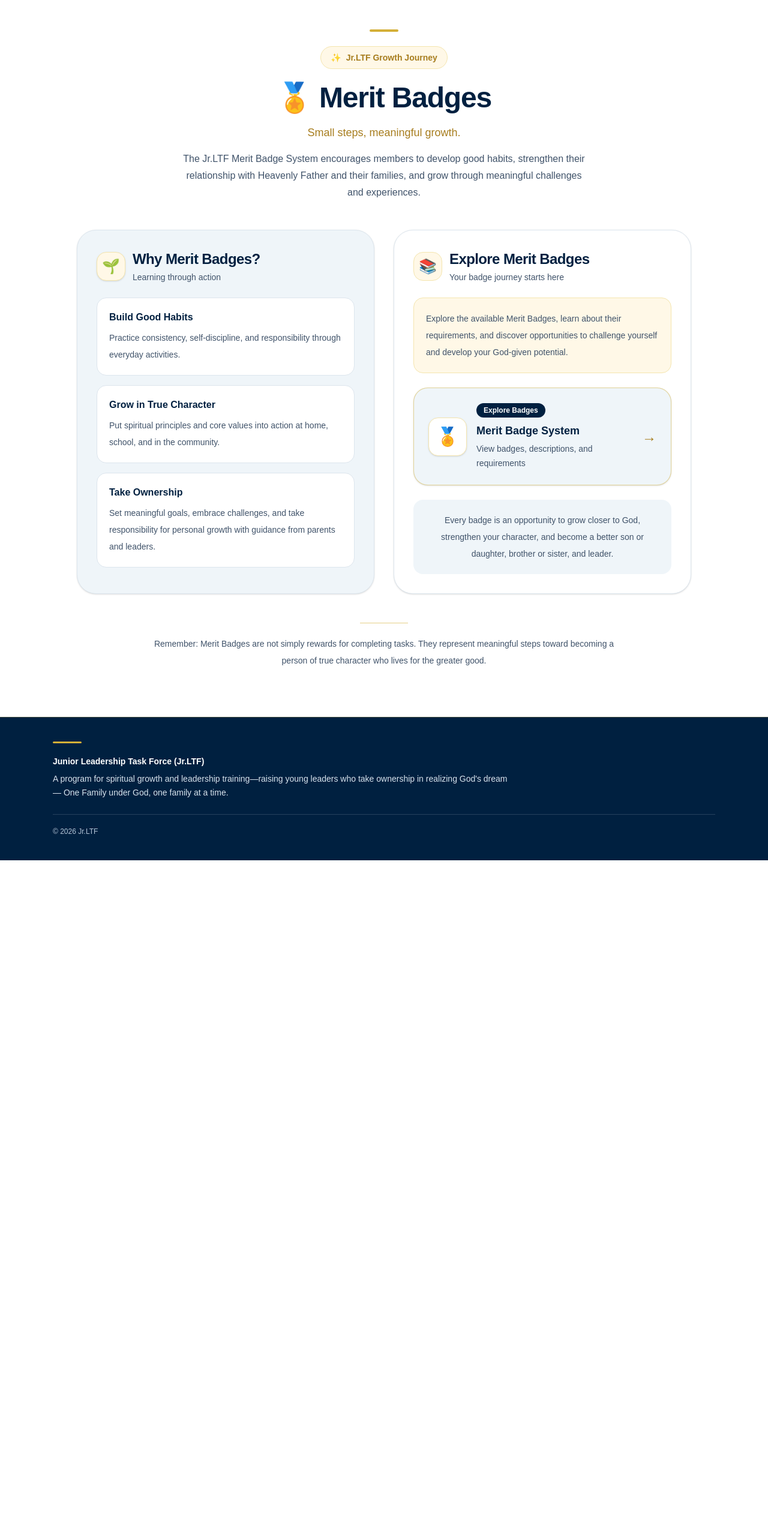
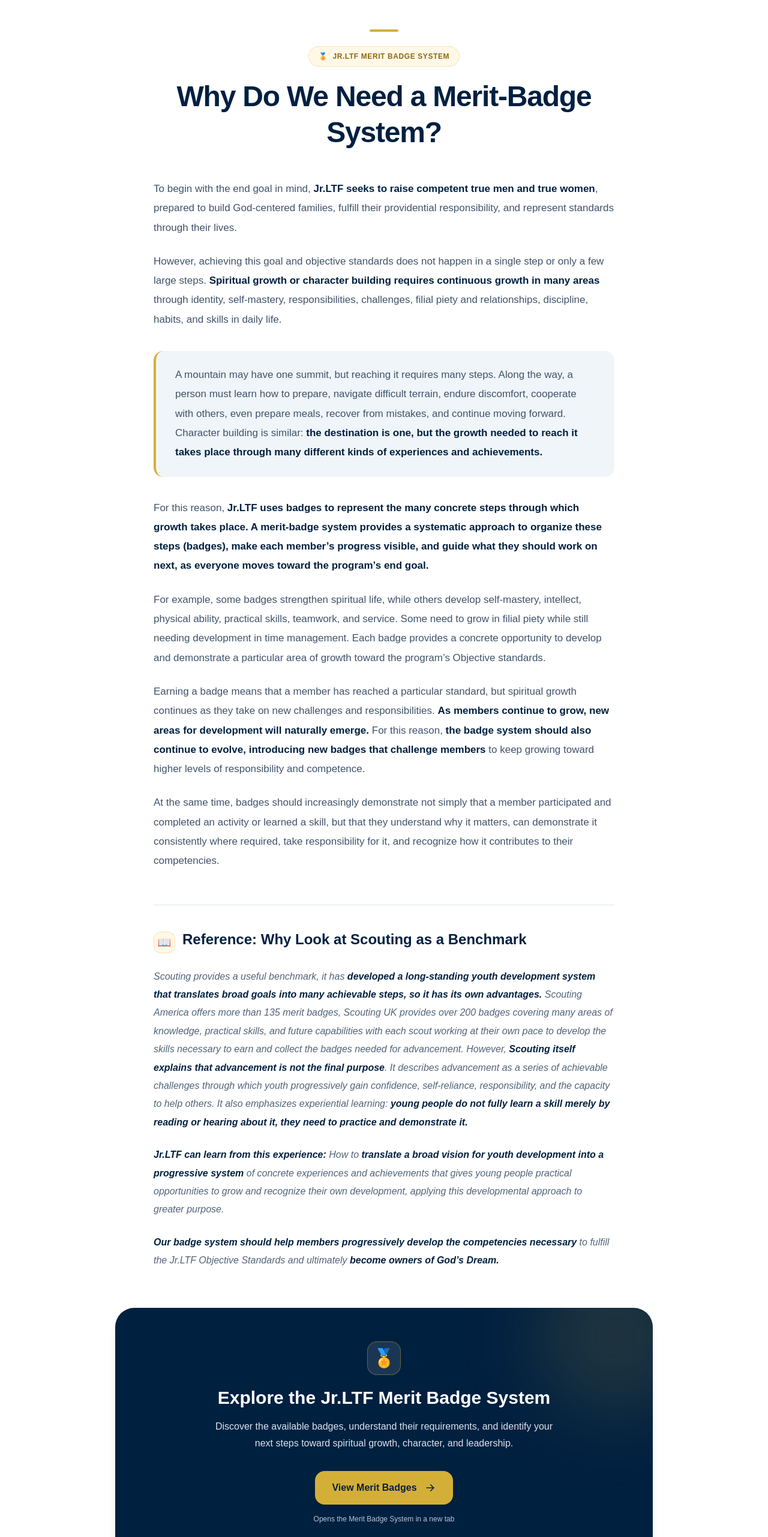
Before and after one commit to nyamkadorj/jrltf-site, a Next.js app: page /badges in a window 1280 px wide. Shown: the part 100-2662 px from the top of the page at 60% size. Before the commit the page ends 1534 px from the top, so only its background shows below. Built offline with nearby package versions, Linux system fonts and the light colour scheme.

Commit message:
Redesign Merit Badge System page with article and call to action

```diff
--- a/src/app/badges/page.tsx
+++ b/src/app/badges/page.tsx
@@ -5,186 +5,243 @@
 export default function BadgesPage() {
   return (
     <main className="min-h-screen bg-white text-[#001530]">
-      <section className="px-6 pb-20 pt-16 sm:px-8 sm:pt-20">
-        <div className="mx-auto max-w-5xl">
+      <div className="mx-auto max-w-5xl px-6 pb-24 pt-16 sm:px-8 sm:pt-20">
 
-          {/* Hero */}
-          <div className="mx-auto max-w-3xl text-center">
+        {/* ARTICLE HEADER */}
+        <header className="mx-auto mb-12 max-w-3xl text-center">
+          <div className="mx-auto mb-6 h-1 w-12 rounded-full bg-[#D4AF37]" />
 
-            <div className="mx-auto mb-6 h-1 w-12 rounded-full bg-[#D4AF37]" />
+          <div className="mb-5 inline-flex items-center gap-2 rounded-full border border-[#F4E5AE] bg-[#FFF8E7] px-4 py-2 text-xs font-semibold uppercase tracking-wider text-[#8B6914]">
+            <span>🏅</span>
+            Jr.LTF Merit Badge System
+          </div>
 
-            <div className="inline-flex items-center gap-2 rounded-full border border-[#F4E5AE] bg-[#FFF8E7] px-4 py-2 text-sm font-semibold text-[#A77D1E]">
-              <span>✨</span>
-              Jr.LTF Growth Journey
+          <h1 className="text-3xl font-bold leading-tight tracking-tight text-[#002040] sm:text-4xl md:text-5xl">
+            Why Do We Need a Merit-Badge System?
+          </h1>
+        </header>
+
+        {/* MAIN ARTICLE */}
+        <article className="mx-auto max-w-3xl">
+
+          <div className="space-y-6 text-[16px] leading-[1.9] text-[#40536A] sm:text-[17px]">
+
+            <p>
+              To begin with the end goal in mind,{" "}
+              <strong className="font-semibold text-[#002040]">
+                Jr.LTF seeks to raise competent true men and true women
+              </strong>
+              , prepared to build God-centered families, fulfill their
+              providential responsibility, and represent standards through
+              their lives.
+            </p>
+
+            <p>
+              However, achieving this goal and objective standards does not
+              happen in a single step or only a few large steps.{" "}
+              <strong className="font-semibold text-[#002040]">
+                Spiritual growth or character building requires continuous
+                growth in many areas
+              </strong>{" "}
+              through identity, self-mastery, responsibilities, challenges,
+              filial piety and relationships, discipline, habits, and skills
+              in daily life.
+            </p>
+
+            {/* MOUNTAIN ANALOGY */}
+            <div className="my-9 rounded-2xl border-l-4 border-[#D4AF37] bg-[#EFF5F9] px-6 py-6 sm:px-8">
+              <p className="leading-[1.9] text-[#40536A]">
+                A mountain may have one summit, but reaching it requires
+                many steps. Along the way, a person must learn how to
+                prepare, navigate difficult terrain, endure discomfort,
+                cooperate with others, even prepare meals, recover from
+                mistakes, and continue moving forward. Character building
+                is similar:{" "}
+                <strong className="font-semibold text-[#002040]">
+                  the destination is one, but the growth needed to reach
+                  it takes place through many different kinds of
+                  experiences and achievements.
+                </strong>
+              </p>
             </div>
 
-            <h1 className="mt-6 text-4xl font-bold tracking-tight text-[#002040] sm:text-5xl">
-              🏅 Merit Badges
-            </h1>
-
-            <p className="mx-auto mt-5 max-w-2xl text-base font-medium leading-7 text-[#A77D1E] sm:text-lg">
-              Small steps, meaningful growth.
+            <p>
+              For this reason,{" "}
+              <strong className="font-semibold text-[#002040]">
+                Jr.LTF uses badges to represent the many concrete steps
+                through which growth takes place. A merit-badge system
+                provides a systematic approach to organize these steps
+                (badges), make each member’s progress visible, and guide
+                what they should work on next, as everyone moves toward
+                the program’s end goal.
+              </strong>
             </p>
 
-            <p className="mx-auto mt-4 max-w-2xl leading-7 text-[#40536A]">
-              The Jr.LTF Merit Badge System encourages members to
-              develop good habits, strengthen their relationship
-              with Heavenly Father and their families, and grow
-              through meaningful challenges and experiences.
+            <p>
+              For example, some badges strengthen spiritual life, while
+              others develop self-mastery, intellect, physical ability,
+              practical skills, teamwork, and service. Some need to grow
+              in filial piety while still needing development in time
+              management. Each badge provides a concrete opportunity to
+              develop and demonstrate a particular area of growth toward
+              the program’s Objective standards.
+            </p>
+
+            <p>
+              Earning a badge means that a member has reached a particular
+              standard, but spiritual growth continues as they take on
+              new challenges and responsibilities.{" "}
+              <strong className="font-semibold text-[#002040]">
+                As members continue to grow, new areas for development
+                will naturally emerge.
+              </strong>{" "}
+              For this reason,{" "}
+              <strong className="font-semibold text-[#002040]">
+                the badge system should also continue to evolve,
+                introducing new badges that challenge members
+              </strong>{" "}
+              to keep growing toward higher levels of responsibility
+              and competence.
+            </p>
+
+            <p>
+              At the same time, badges should increasingly demonstrate
+              not simply that a member participated and completed an
+              activity or learned a skill, but that they understand why
+              it matters, can demonstrate it consistently where required,
+              take responsibility for it, and recognize how it
+              contributes to their competencies.
             </p>
           </div>
 
-          {/* Main Content */}
-          <div className="mt-12 grid gap-8 md:grid-cols-2">
-
-            {/* Why Merit Badges */}
-            <section className="rounded-[2rem] border border-[#DCE5ED] bg-[#EFF5F9] p-7 shadow-sm sm:p-8">
-
-              <div className="mb-6 flex items-center gap-3">
-                <div className="flex h-12 w-12 items-center justify-center rounded-2xl border border-[#F4E5AE] bg-[#FFF8E7] text-2xl shadow-sm">
-                  🌱
-                </div>
-
-                <div>
-                  <h2 className="text-2xl font-bold tracking-tight text-[#002040]">
-                    Why Merit Badges?
-                  </h2>
-
-                  <p className="mt-1 text-sm text-[#40536A]">
-                    Learning through action
-                  </p>
-                </div>
+          {/* REFERENCE SECTION */}
+          <section className="mt-14 border-t border-[#DCE5ED] pt-10">
+            <div className="mb-6 flex items-start gap-3">
+              <div className="mt-1 flex h-9 w-9 shrink-0 items-center justify-center rounded-xl border border-[#F4E5AE] bg-[#FFF8E7] text-lg">
+                📖
               </div>
 
-              <div className="space-y-4">
+              <h2 className="text-xl font-semibold leading-snug text-[#002040] sm:text-2xl">
+                Reference: Why Look at Scouting as a Benchmark
+              </h2>
+            </div>
 
-                {/* Good Habits */}
-                <div className="rounded-2xl border border-[#DCE5ED] bg-white p-5 transition-all duration-200 hover:border-[#D4AF37]/60 hover:shadow-sm">
-                  <h3 className="mb-2 font-semibold text-[#002040]">
-                    Build Good Habits
-                  </h3>
+            <div className="space-y-6 text-[15px] italic leading-[1.9] text-[#526478] sm:text-[16px]">
 
-                  <p className="text-sm leading-7 text-[#40536A]">
-                    Practice consistency, self-discipline, and
-                    responsibility through everyday activities.
-                  </p>
-                </div>
+              <p>
+                Scouting provides a useful benchmark, it has{" "}
+                <strong className="font-semibold text-[#002040]">
+                  developed a long-standing youth development system
+                  that translates broad goals into many achievable
+                  steps, so it has its own advantages.
+                </strong>{" "}
+                Scouting America offers more than 135 merit badges,
+                Scouting UK provides over 200 badges covering many areas
+                of knowledge, practical skills, and future capabilities
+                with each scout working at their own pace to develop
+                the skills necessary to earn and collect the badges
+                needed for advancement. However,{" "}
+                <strong className="font-semibold text-[#002040]">
+                  Scouting itself explains that advancement is not
+                  the final purpose
+                </strong>
+                . It describes advancement as a series of achievable
+                challenges through which youth progressively gain
+                confidence, self-reliance, responsibility, and the
+                capacity to help others. It also emphasizes
+                experiential learning:{" "}
+                <strong className="font-semibold text-[#002040]">
+                  young people do not fully learn a skill merely by
+                  reading or hearing about it, they need to practice
+                  and demonstrate it.
+                </strong>
+              </p>
 
-                {/* True Character */}
-                <div className="rounded-2xl border border-[#DCE5ED] bg-white p-5 transition-all duration-200 hover:border-[#D4AF37]/60 hover:shadow-sm">
-                  <h3 className="mb-2 font-semibold text-[#002040]">
-                    Grow in True Character
-                  </h3>
+              <p>
+                <strong className="font-semibold text-[#002040]">
+                  Jr.LTF can learn from this experience:
+                </strong>{" "}
+                How to{" "}
+                <strong className="font-semibold text-[#002040]">
+                  translate a broad vision for youth development
+                  into a progressive system
+                </strong>{" "}
+                of concrete experiences and achievements that gives
+                young people practical opportunities to grow and
+                recognize their own development, applying this
+                developmental approach to greater purpose.
+              </p>
 
-                  <p className="text-sm leading-7 text-[#40536A]">
-                    Put spiritual principles and core values into
-                    action at home, school, and in the community.
-                  </p>
-                </div>
+              <p>
+                <strong className="font-semibold text-[#002040]">
+                  Our badge system should help members progressively
+                  develop the competencies necessary
+                </strong>{" "}
+                to fulfill the Jr.LTF Objective Standards and ultimately{" "}
+                <strong className="font-semibold text-[#002040]">
+                  become owners of God’s Dream.
+                </strong>
+              </p>
+            </div>
+          </section>
+        </article>
 
-                {/* Ownership */}
-                <div className="rounded-2xl border border-[#DCE5ED] bg-white p-5 transition-all duration-200 hover:border-[#D4AF37]/60 hover:shadow-sm">
-                  <h3 className="mb-2 font-semibold text-[#002040]">
-                    Take Ownership
-                  </h3>
+        {/* CALL TO ACTION */}
+        <section className="mx-auto mt-16 max-w-4xl">
+          <div className="relative overflow-hidden rounded-[2rem] bg-[#002040] px-6 py-12 text-center shadow-lg sm:px-12 sm:py-14">
 
-                  <p className="text-sm leading-7 text-[#40536A]">
-                    Set meaningful goals, embrace challenges,
-                    and take responsibility for personal growth
-                    with guidance from parents and leaders.
-                  </p>
-                </div>
-              </div>
-            </section>
+            {/* Subtle decorative glow */}
+            <div
+              aria-hidden="true"
+              className="pointer-events-none absolute -right-16 -top-20 h-64 w-64 rounded-full bg-[#D4AF37]/15 blur-3xl"
+            />
 
-            {/* Explore Merit Badges */}
-            <section className="rounded-[2rem] border border-[#DCE5ED] bg-white p-7 shadow-sm sm:p-8">
-
-              <div className="mb-6 flex items-center gap-3">
-                <div className="flex h-12 w-12 items-center justify-center rounded-2xl border border-[#F4E5AE] bg-[#FFF8E7] text-2xl">
-                  📚
-                </div>
-
-                <div>
-                  <h2 className="text-2xl font-bold tracking-tight text-[#002040]">
-                    Explore Merit Badges
-                  </h2>
-
-                  <p className="mt-1 text-sm text-[#40536A]">
-                    Your badge journey starts here
-                  </p>
-                </div>
+            <div className="relative">
+              <div className="mx-auto mb-5 flex h-14 w-14 items-center justify-center rounded-2xl border border-[#D4AF37]/40 bg-white/10 text-3xl">
+                🏅
               </div>
 
-              {/* Introduction */}
-              <div className="mb-6 rounded-2xl border border-[#F4E5AE] bg-[#FFF8E7] p-5">
-                <p className="text-sm leading-7 text-[#40536A]">
-                  Explore the available Merit Badges, learn
-                  about their requirements, and discover
-                  opportunities to challenge yourself and
-                  develop your God-given potential.
-                </p>
-              </div>
+              <h2 className="text-2xl font-bold text-white sm:text-3xl">
+                Explore the Jr.LTF Merit Badge System
+              </h2>
 
-              {/* Merit Badge System Link */}
+              <p className="mx-auto mt-4 max-w-xl text-sm leading-7 text-[#D8E3ED] sm:text-base">
+                Discover the available badges, understand their
+                requirements, and identify your next steps toward
+                spiritual growth, character, and leadership.
+              </p>
+
               <a
                 href={BADGES_LINK}
                 target="_blank"
                 rel="noopener noreferrer"
-                className="group flex min-h-[150px] items-center justify-between gap-4 rounded-3xl border border-[#D4AF37]/50 bg-[#EFF5F9] p-6 shadow-sm transition-all duration-200 hover:-translate-y-0.5 hover:border-[#D4AF37] hover:bg-[#FFF8E7] hover:shadow-md"
+                className="group mt-8 inline-flex w-full max-w-sm items-center justify-center gap-3 rounded-2xl bg-[#D4AF37] px-7 py-4 text-base font-bold text-[#002040] shadow-md transition-all duration-200 hover:-translate-y-1 hover:bg-[#E7C65C] hover:shadow-xl focus:outline-none focus-visible:ring-4 focus-visible:ring-[#F4E5AE] focus-visible:ring-offset-4 focus-visible:ring-offset-[#002040] sm:w-auto"
               >
-                <div className="flex items-center gap-4">
-                  <div className="flex h-16 w-16 shrink-0 items-center justify-center rounded-2xl border border-[#F4E5AE] bg-white text-3xl shadow-sm">
-                    🏅
-                  </div>
+                View Merit Badges
 
-                  <div>
-                    <span className="mb-2 inline-block rounded-full bg-[#002040] px-3 py-1 text-xs font-semibold text-white">
-                      Explore Badges
-                    </span>
-
-                    <h3 className="text-lg font-semibold text-[#002040]">
-                      Merit Badge System
-                    </h3>
-
-                    <p className="mt-1 text-sm leading-6 text-[#40536A]">
-                      View badges, descriptions, and requirements
-                    </p>
-                  </div>
-                </div>
-
-                <span className="shrink-0 text-2xl text-[#A77D1E] transition-transform duration-200 group-hover:translate-x-1">
-                  →
-                </span>
+                <svg
+                  viewBox="0 0 24 24"
+                  fill="none"
+                  stroke="currentColor"
+                  strokeWidth={2}
+                  strokeLinecap="round"
+                  strokeLinejoin="round"
+                  className="h-5 w-5 transition-transform duration-200 group-hover:translate-x-1"
+                  aria-hidden="true"
+                >
+                  <path d="M5 12h14" />
+                  <path d="m13 6 6 6-6 6" />
+                </svg>
               </a>
 
-              {/* Closing Message */}
-              <div className="mt-6 rounded-2xl bg-[#EFF5F9] p-5">
-                <p className="text-center text-sm leading-7 text-[#40536A]">
-                  Every badge is an opportunity to grow closer
-                  to God, strengthen your character, and
-                  become a better son or daughter,
-                  brother or sister, and leader.
-                </p>
-              </div>
-            </section>
+              <p className="mt-4 text-xs text-[#B4C5D7]">
+                Opens the Merit Badge System in a new tab
+              </p>
+            </div>
           </div>
+        </section>
 
-          {/* Bottom Note */}
-          <div className="mx-auto mt-12 max-w-3xl text-center">
-
-            <div className="mx-auto mb-5 h-px w-20 bg-[#D4AF37]/60" />
-
-            <p className="text-sm leading-7 text-[#40536A]">
-              Remember: Merit Badges are not simply rewards
-              for completing tasks. They represent meaningful
-              steps toward becoming a person of true character
-              who lives for the greater good.
-            </p>
-          </div>
-
-        </div>
-      </section>
+      </div>
     </main>
   );
 }
```
